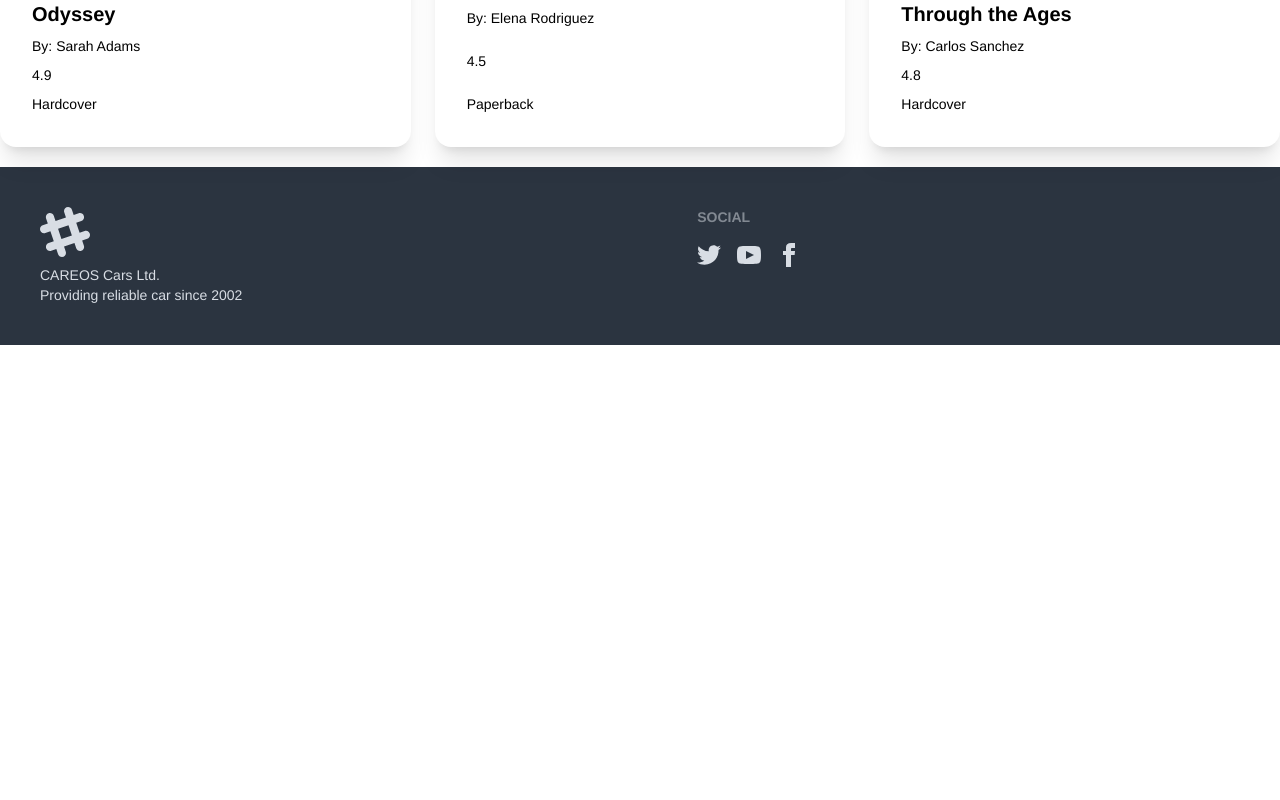
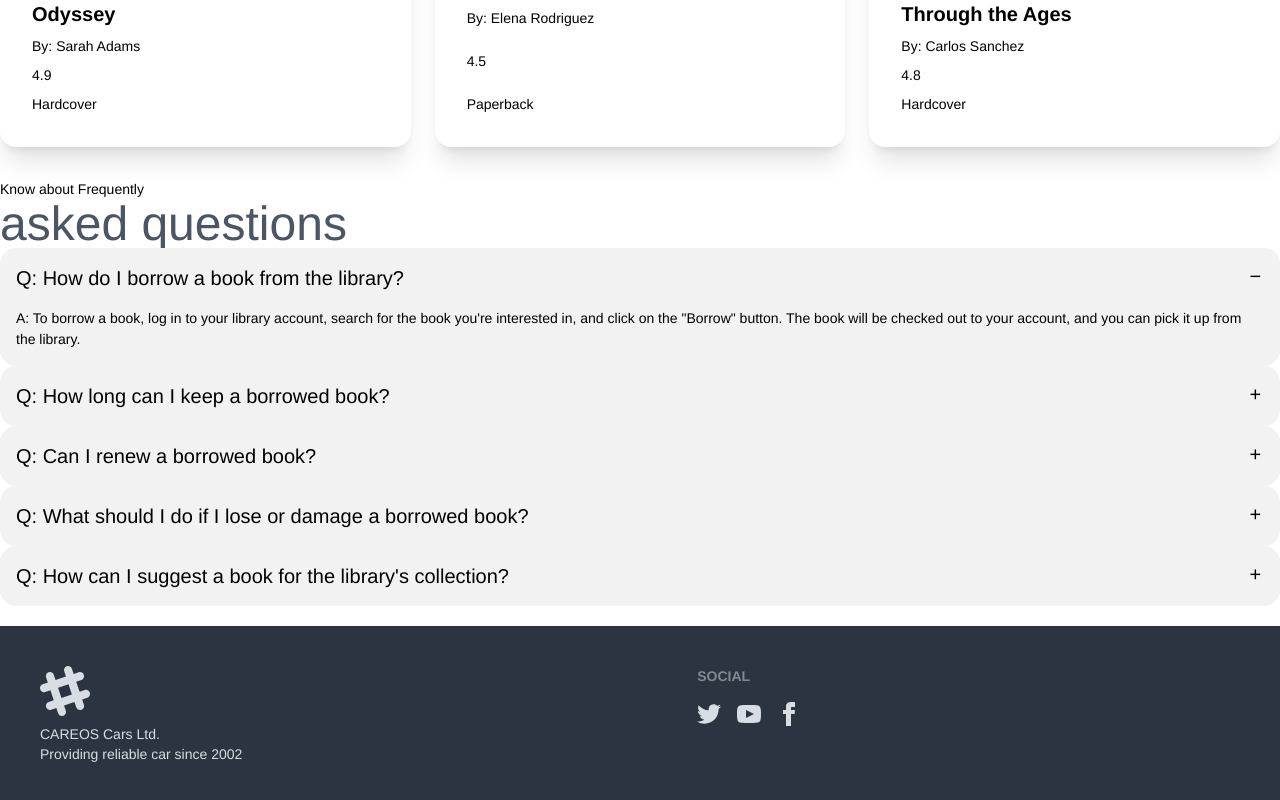
Before and after one commit to kazisadman/library-management-client, a React (Vite) app: page / in a window 1280 px wide. Shown: the part 2402-3202 px from the top of the page. Before the commit the page ends 2747 px from the top, so only its background shows below. Built offline with nearby package versions, Linux system fonts and the light colour scheme.

Commit message:
added frequently asked section on homepage

```diff
--- /dev/null
+++ b/src/Components/According.jsx
@@ -0,0 +1,80 @@
+const According = () => {
+  return (
+    <div className="mt-8">
+      <h2>Know about Frequently</h2>
+      <h1 className="text-5xl text-gray-600"> asked questions</h1>
+
+      <div className="collapse collapse-plus bg-base-200">
+        <input type="radio" name="my-accordion-3" checked="checked" />
+        <div className="collapse-title text-xl font-medium">
+          Q: How do I borrow a book from the library?
+        </div>
+        <div className="collapse-content">
+          <p>
+            A: To borrow a book, log in to your library account, search for the
+            book you&apos;re interested in, and click on the &quot;Borrow&quot;
+            button. The book will be checked out to your account, and you can
+            pick it up from the library.
+          </p>
+        </div>
+      </div>
+      <div className="collapse collapse-plus bg-base-200">
+        <input type="radio" name="my-accordion-3" />
+        <div className="collapse-title text-xl font-medium">
+          Q: How long can I keep a borrowed book?
+        </div>
+        <div className="collapse-content">
+          <p>
+            A: The standard borrowing period for most books is 3 weeks. However,
+            certain items may have shorter or longer loan periods. You can check
+            the due date in your account.
+          </p>
+        </div>
+      </div>
+      <div className="collapse collapse-plus bg-base-200">
+        <input type="radio" name="my-accordion-3" />
+        <div className="collapse-title text-xl font-medium">
+          Q: Can I renew a borrowed book?
+        </div>
+        <div className="collapse-content">
+          <p>
+            Answer: If you lose or damage a borrowed book, please contact the
+            library immediately. Depending on the extent of the damage or the
+            availability of the book, you may be asked to pay for a replacement
+            copy or cover the cost of repairs.
+          </p>
+        </div>
+      </div>
+      <div className="collapse collapse-plus bg-base-200">
+        <input type="radio" name="my-accordion-3" />
+        <div className="collapse-title text-xl font-medium">
+          Q: What should I do if I lose or damage a borrowed book?
+        </div>
+        <div className="collapse-content">
+          <p>
+            Answer: Yes, you can place a reservation on a book that is currently
+            checked out by another member. Once the book is returned, you will
+            be notified, and it will be held for you at your chosen pickup
+            location.
+          </p>
+        </div>
+      </div>
+      <div className="collapse collapse-plus bg-base-200">
+        <input type="radio" name="my-accordion-3" />
+        <div className="collapse-title text-xl font-medium">
+          Q: How can I suggest a book for the library&apos;s collection?
+        </div>
+        <div className="collapse-content">
+          <p>
+            Answer: We welcome suggestions for new additions to our collection!
+            You can submit your book recommendations through the &quot;Suggest a
+            Book&quot; feature on our website. Our team will review the
+            suggestions and consider them for acquisition.
+          </p>
+        </div>
+      </div>
+    </div>
+  );
+};
+
+export default According;
--- /dev/null
+++ b/src/Components/Reviews/Review.jsx
@@ -0,0 +1,15 @@
+import PropTypes from 'prop-types';
+
+const Review = props => {
+    return (
+        <div>
+            <h1>review</h1>
+        </div>
+    );
+};
+
+Review.propTypes = {
+
+};
+
+export default Review;
--- /dev/null
+++ b/src/Components/Reviews/Reviews.jsx
@@ -0,0 +1,26 @@
+import { useEffect, useState } from "react";
+import Review from "./Review";
+
+const Reviews = () => {
+  const [reviews, setreviews] = useState([]);
+
+  useEffect(() => {
+    fetch("/reviews.json")
+      .then((res) => res.json())
+      .then((data) => setreviews(data));
+  }, []);
+
+  return (
+    <div className="mt-8">
+      <h2>Choose the best book</h2>
+      <h1 className="text-5xl text-gray-600">From Catagroies</h1>
+      <div className="grid grid-cols-2 lg:grid-cols-4 gap-6 mt-5">
+        {reviews.map((catagoryinfo, index) => (
+          <Review key={index} catagoryinfo={catagoryinfo}></Review>
+        ))}
+      </div>
+    </div>
+  );
+};
+
+export default Reviews;
--- a/src/Pages/Home.jsx
+++ b/src/Pages/Home.jsx
@@ -1,3 +1,4 @@
+import According from "../Components/According";
 import Banner from "../Components/Banner/Banner";
 import Bestsellingbooks from "../Components/BestSelling/Bestsellingbooks";
 import Bookcatagories from "../Components/BookCatagories/Bookcatagories";
@@ -8,6 +9,7 @@ const Home = () => {
       <Banner></Banner>
       <Bookcatagories></Bookcatagories>
       <Bestsellingbooks></Bestsellingbooks>
+      <According></According>
     </div>
   );
 };
--- a/src/main.jsx
+++ b/src/main.jsx
@@ -2,7 +2,7 @@ import React from "react";
 import ReactDOM from "react-dom/client";
 import { createBrowserRouter, RouterProvider } from "react-router-dom";
 import "./index.css";
-import Root from "./Pages/Root";
+import Root from "./Routes/Root";
 import Home from "./Pages/Home";
 
 const router = createBrowserRouter([
```
Also changed, not shown: public/reviews.json (added, +22 -0 lines), src/Routes/Root.jsx (renamed from src/Pages/Root.jsx).
